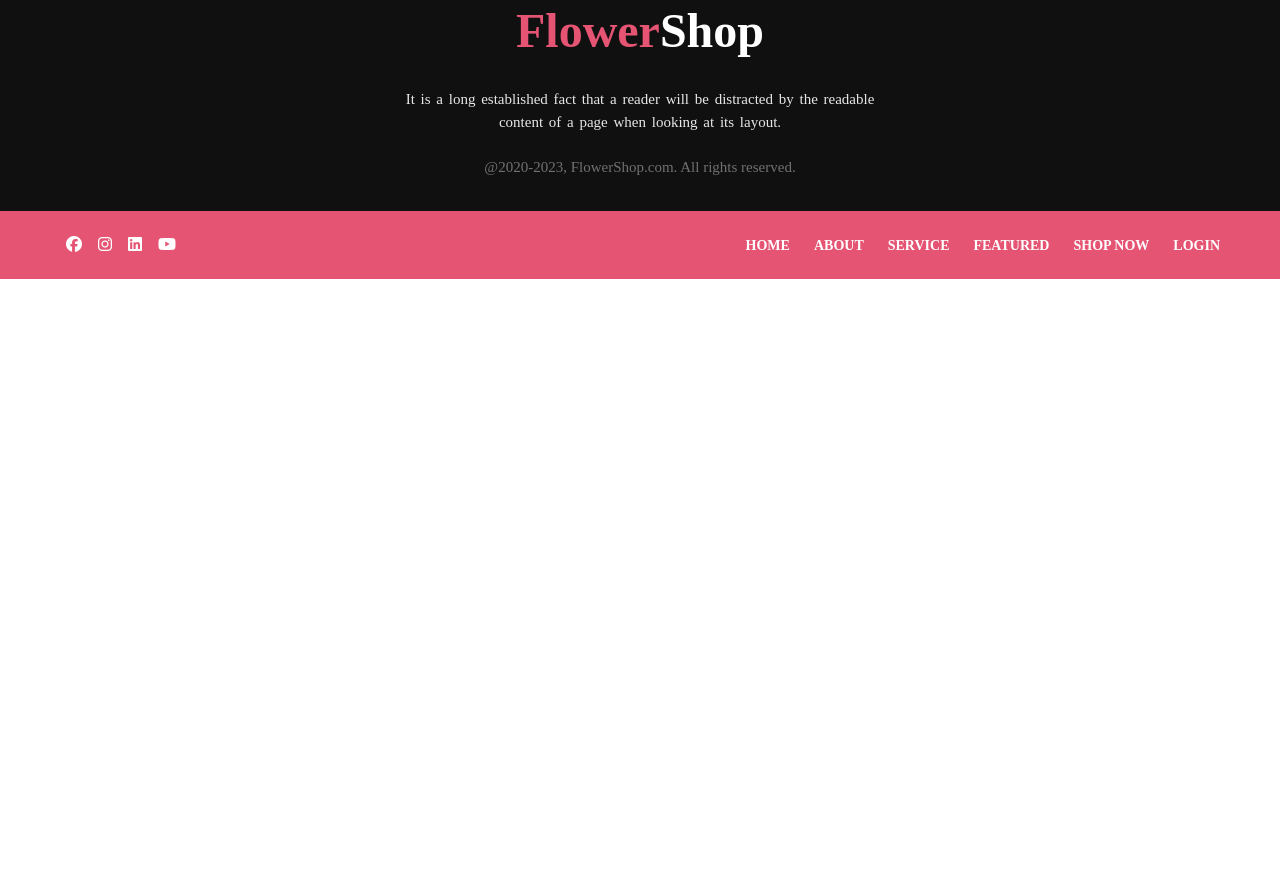
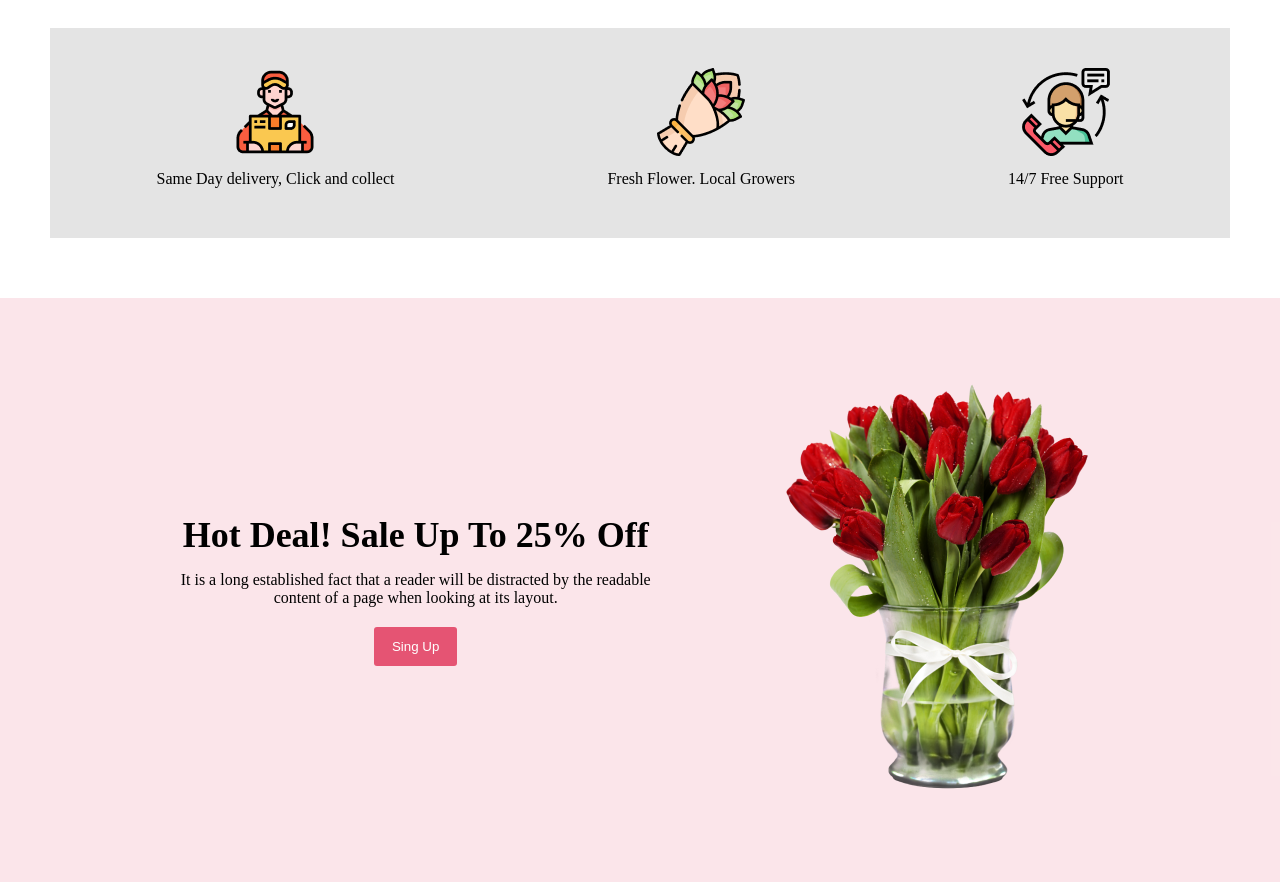
Before and after one commit to rakib5561/flower-shop, a plain HTML site: page index.html in a window 1280 px wide. Shown: the part 1257-2142 px from the top of the page. Before the commit the page ends 1536 px from the top, so only its background shows below. Drawn offline with Linux system fonts and the light colour scheme.

Commit message:
hot deal part added

```diff
--- a/index.html
+++ b/index.html
@@ -25,7 +25,7 @@
                 content of a page when looking at its
                 layout. The point of using Lorem Ipsum is <br>
                 that it has a more-or-less normal distribution of letters.</p>
-                <button>Shop Now</button>
+                <button class="rglr-btn">Shop Now</button>
             </div>
             <div class="banner-pic">
                 <img src="./image/pngwing 10.png" alt="">
@@ -61,7 +61,43 @@
             </div>
     </section>
 
+    <!-- Service Section-->
 
+    <section class="container">
+          <div class="service-part">
+            <div class="service-content">
+                <div class="delivery">
+                    <img src="./image/Group 57.png" alt="">
+                    <p>Same Day delivery, Click and collect</p>
+                </div>
+                <div class="fress-flower">
+                    <img src="./image/Group 58.png" alt="">
+                    <p>Fresh Flower. Local Growers</p>
+                </div>
+                <div class="free-support">
+                    <img src="./image/Group 59.png" alt="">
+                    <p>14/7 Free Support</p>
+                </div>
+            </div>
+          </div>
+    </section>
+
+
+    <section id="hot-deal">
+            <div class="container">
+                    <div class="hot-deal-content">
+                        <div class="deal-des">
+                            <h2>Hot Deal! Sale Up To 25% Off</h2>
+                            <p>It is a long established fact that a reader will be distracted by the readable <br> content of a page when looking at its
+                            layout.</p>
+                            <button class="rglr-btn">Sing Up</button>
+                        </div>
+                        <div class="deal-banner">
+                            <img src="./image/pngwing 8.png" alt="">
+                        </div>
+                    </div>
+            </div>
+    </section>
 
 
     <!-- Footer section -->
--- a/style.css
+++ b/style.css
@@ -35,13 +35,14 @@
     line-height: 23px;
     margin-bottom: 25px;
 }
-.banner-des button{
+.rglr-btn {
     padding: 12px 18px;
     border-radius: 3px;
     outline: none;
     border: none;
     background-color: #E55473;
     color: white;
+    margin-top: 20px;
 }
 
 .banner-des button:hover{
@@ -114,6 +115,45 @@
     background-color: #477d114a;
 }
 
+/* Service part style */
+.service-part{
+    text-align: center;
+    padding: 40px 0px;
+    background-color: #2727271f;
+    margin: 60px 0px;
+}
+
+.service-content{
+    display: flex;
+    justify-content: space-around;
+    align-items: center;
+}
+
+.service-content p{
+    padding: 10px 0px;
+}
+
+/* hot deal */
+#hot-deal{
+    background-color: #e5547326;
+    padding: 80px 0px;
+    margin: 40px 0px;
+}
+.hot-deal-content{
+    display: flex;
+    justify-content: space-evenly;
+    align-items: center;
+    text-align: center;
+}
+
+
+.deal-des h2{
+    font-size: 36px;
+    padding-bottom: 15px;
+}
+
+
+
 /* Footer Style */
 .flower-description{
     width: 100%;
```
